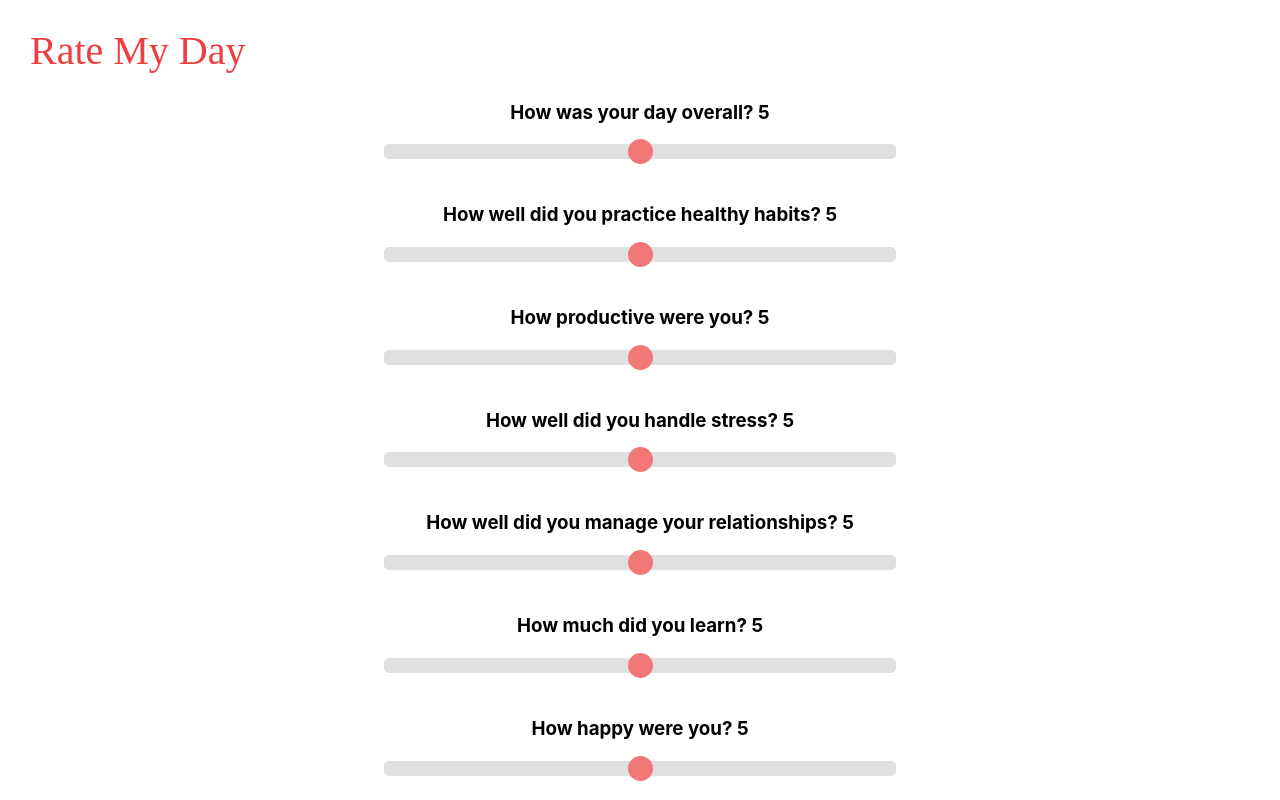
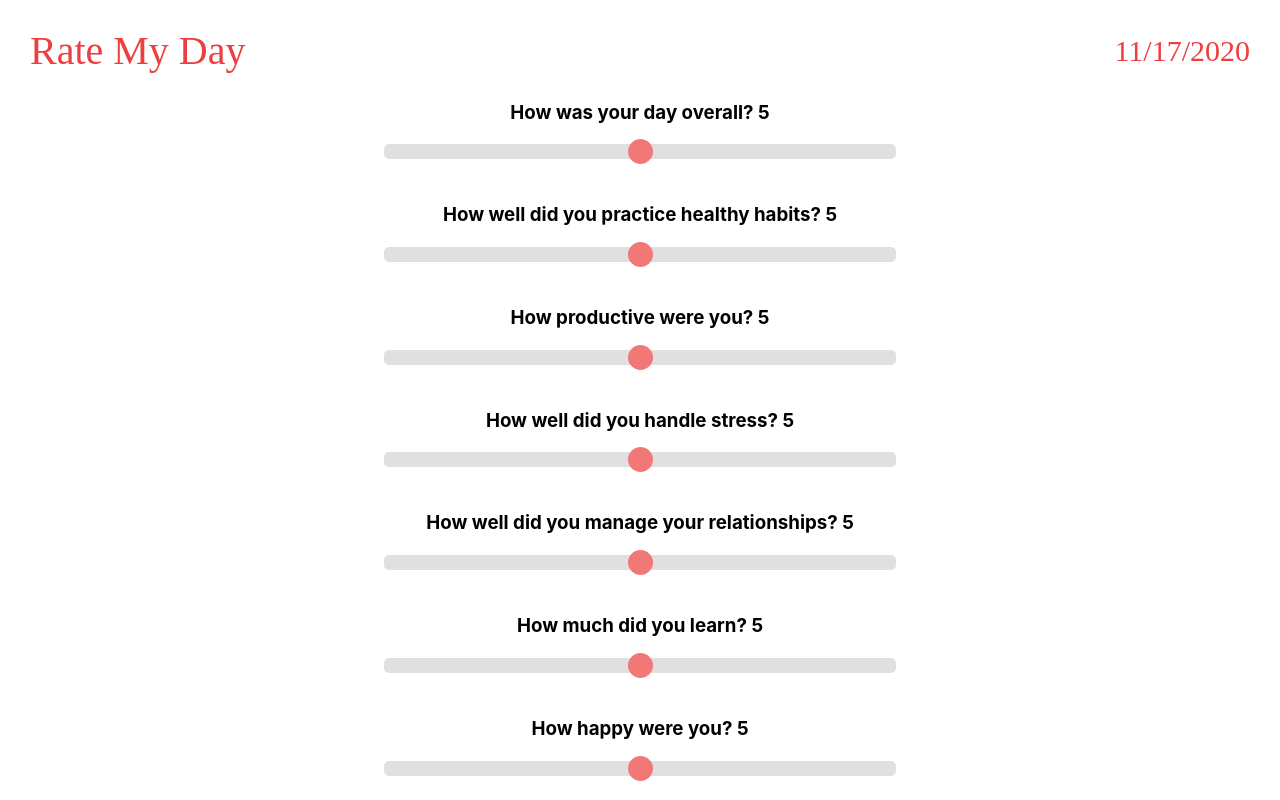
Before and after one commit to andrewawad/EECS-493-Final-Project, a React (Create React App) app: page /form in a window 1280 px wide. Shown: the top 800 px of the page. Built offline with nearby package versions, Linux system fonts and the light colour scheme; no server answers; sample sign-in values are in the browser's storage.

Commit message:
added date to form

```diff
--- a/src/Components/Form.jsx
+++ b/src/Components/Form.jsx
@@ -7,11 +7,14 @@ import {
   } from "react-router-dom";
 import '../style.css';
 
-
 export default class Form extends Component {
     constructor(props) {
+        var today = new Date(),
+        date = (today.getMonth() + 1) + '/' + today.getDate() + '/' +  today.getFullYear();
+
         super(props)
         this.state = {
+            currentDate: date,
             overall: 5,
             healthy: 5,
             productive: 5,
@@ -68,6 +71,10 @@ export default class Form extends Component {
                 Rate My Day
             </h1>
 
+            <div class = 'date'>
+                <p>{ this.state.currentDate }</p>
+            </div>
+
             <h3 class="formQuestion">How was your day overall? {overall}</h3>
             <div class="slidecontainer">
                 <input type="range" min="0" max="10" value={overall} onChange={this.handleOverall} class="slider"></input>
--- a/src/style.css
+++ b/src/style.css
@@ -332,3 +332,16 @@
   font-weight: bold;
   margin: 20px;
 }
+
+.date{
+  position: absolute;
+  color: #ED3F3F;
+  text-align: left;
+  right: 30px;
+  top: 4px;
+  color: #ED3F3F;
+  font-family: Rationale;
+  font-style: normal;
+  font-weight: normal;
+  font-size: 30px;
+}
```
